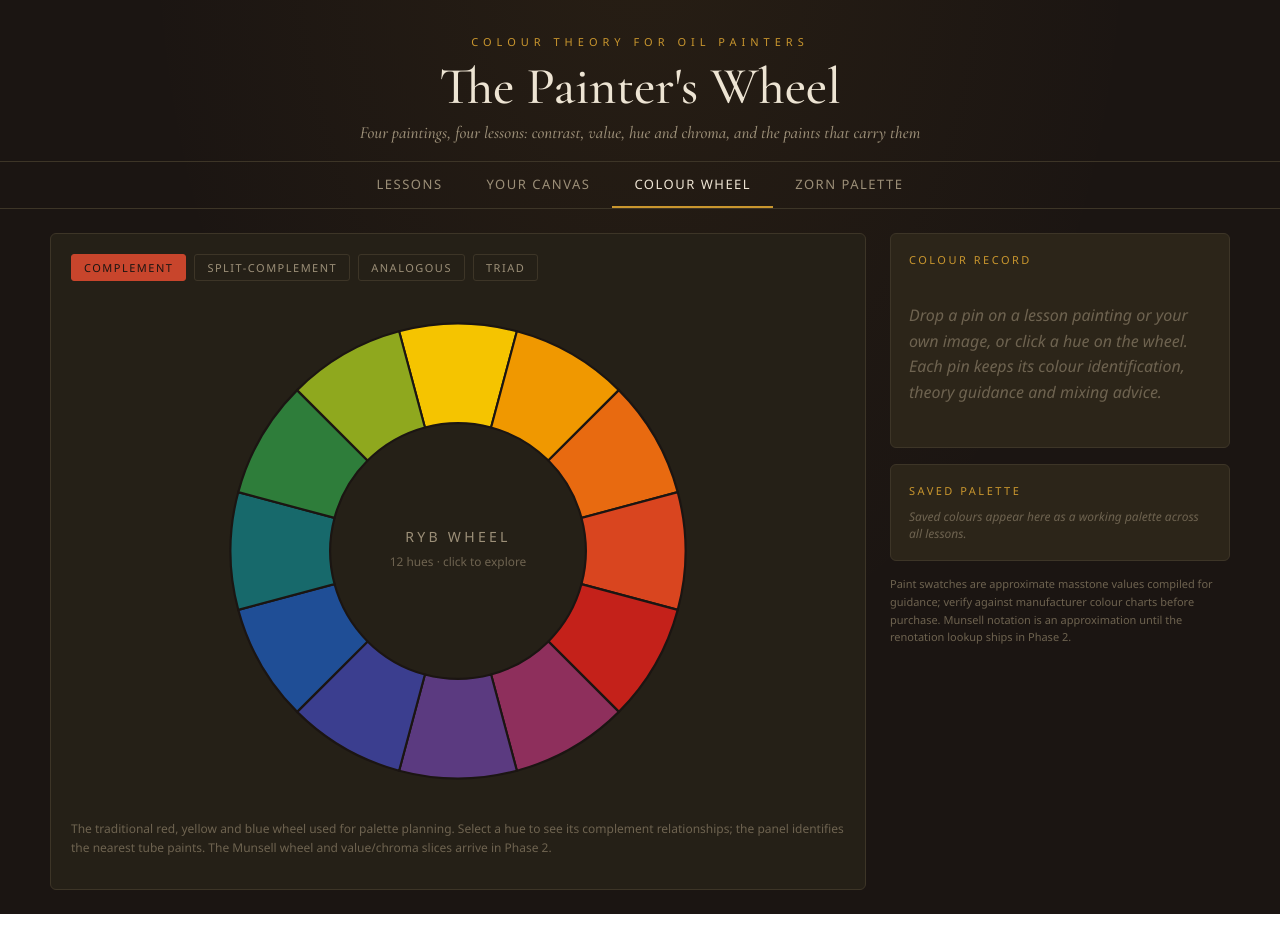
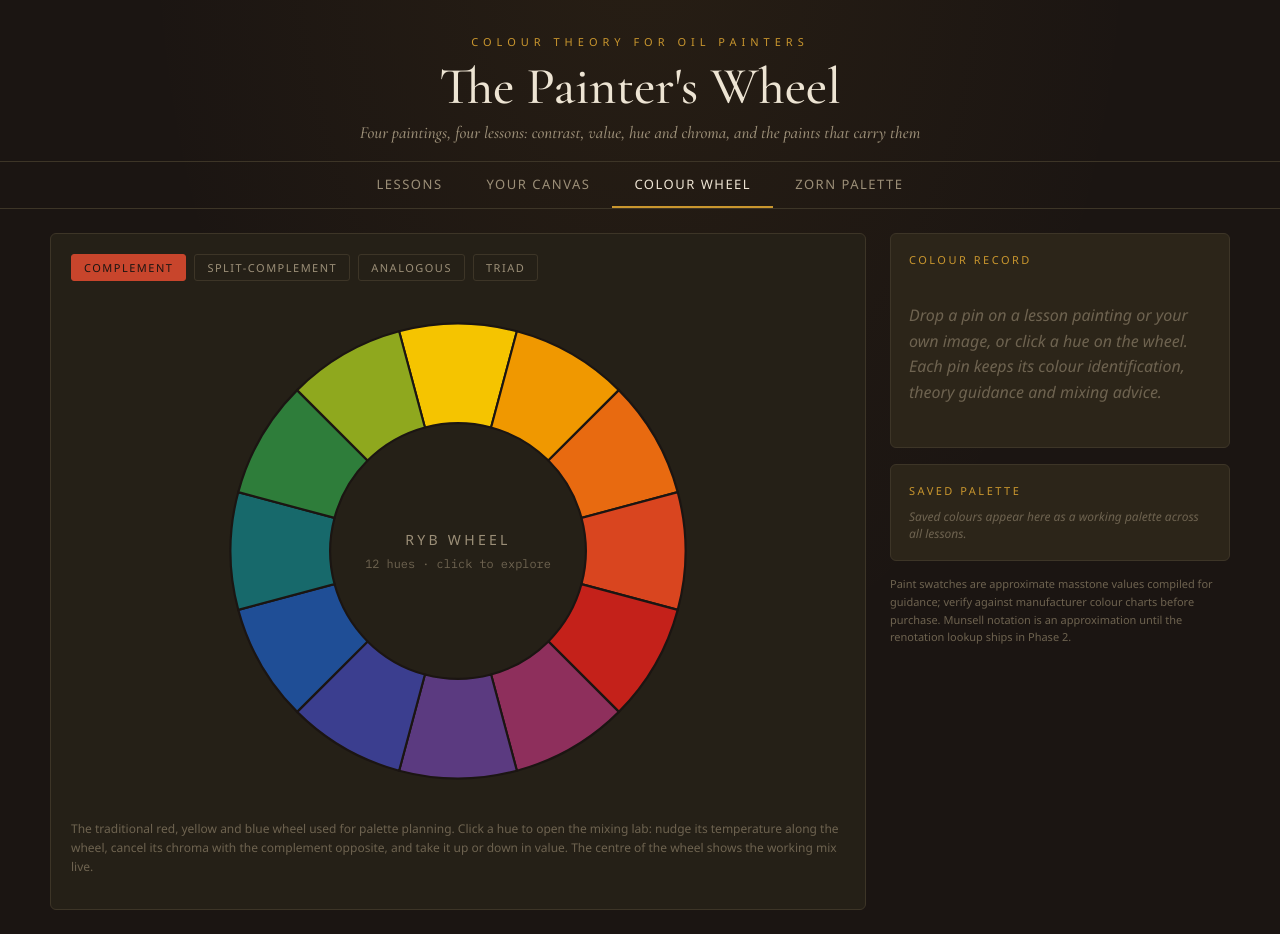
Before and after one commit to ppscon/painters-wheel, a React (Vite) app: page / in a window 1280 px wide. Both pictures are taken after a click on the button "COLOUR WHEEL". Built offline with nearby package versions, Linux system fonts and the light colour scheme.

Commit message:
Phase 1.9: dynamic wheel mixing lab, persistence, touch support

```diff
--- a/src/App.jsx
+++ b/src/App.jsx
@@ -1,7 +1,7 @@
 import React, { useState, useRef, useEffect, useMemo, useCallback } from "react";
 
 /* ================================================================
-   THE PAINTER'S WHEEL: Phase 1.8
+   THE PAINTER'S WHEEL: Phase 1.9
    Lessons gateway (Contrast · Value · Hue · Chroma) with pin-based
    study, colour theory guidance, paint matching and mixing advice
    ================================================================ */
@@ -571,6 +571,48 @@ function WheelView({ selected, setSelected }) {
   const size = 480, cx = size / 2, cy = size / 2;
   const rOut = 210, rIn = 118;
   const [harmony, setHarmony] = useState("complement");
+  const [selIdx, setSelIdx] = useState(null);
+  const [nudge, setNudge] = useState(0);
+  const [neutral, setNeutral] = useState(0);
+  const [valAdj, setValAdj] = useState(0);
+  const [darkWith, setDarkWith] = useState("complement");
+
+  const pick = (i) => {
+    setSelIdx(i);
+    setNudge(0); setNeutral(0); setValAdj(0);
+  };
+  const reset = () => { setNudge(0); setNeutral(0); setValAdj(0); };
+
+  const base = selIdx == null ? null : RYB[selIdx];
+  const compIdx = selIdx == null ? null : (selIdx + 6) % 12;
+  const leftIdx = selIdx == null ? null : (selIdx + 11) % 12;
+  const rightIdx = selIdx == null ? null : (selIdx + 1) % 12;
+
+  const working = useMemo(() => {
+    if (selIdx == null) return null;
+    const comp = RYB[compIdx].hex;
+    const neighbour = RYB[nudge >= 0 ? rightIdx : leftIdx].hex;
+    const wn = Math.abs(nudge) / 200;
+    let parts = [[base.hex, 1 - wn], [neighbour, wn]];
+    const wc = neutral / 200;
+    if (wc > 0) parts = parts.map(([h, w]) => [h, w * (1 - wc)]).concat([[comp, wc]]);
+    const wv = Math.abs(valAdj) / 130;
+    if (valAdj > 0) parts = parts.concat([[ZHEX.white, wv]]);
+    if (valAdj < 0) {
+      if (darkWith === "black") parts = parts.concat([[ZHEX.black, wv]]);
+      else parts = parts.concat([[comp, wv * 0.8], [ZHEX.black, wv * 0.3]]);
+    }
+    return mixMulti(parts);
+  }, [selIdx, compIdx, leftIdx, rightIdx, nudge, neutral, valAdj, darkWith, base]);
+
+  useEffect(() => { if (working) setSelected(working); }, [working, setSelected]);
+
+  const lab = working ? rgbToLab(...hexToRgb(working)) : null;
+  const chroma = lab ? Math.hypot(lab[1], lab[2]) : 0;
+  const value = lab ? lab[0] / 10 : 0;
+  const near = working ? nearestPaint(working) : null;
+  const chromaWord = chroma < 8 ? "neutralised" : chroma < 25 ? "muted" : "full voice";
+
   const segPath = (i) => {
     const a0 = ((i * 30 - 105) * Math.PI) / 180;
     const a1 = ((i * 30 - 75) * Math.PI) / 180;
@@ -583,8 +625,25 @@ function WheelView({ selected, setSelected }) {
     const a = ((i * 30 - 90) * Math.PI) / 180;
     return [cx + r * Math.cos(a), cy + r * Math.sin(a)];
   };
-  const selIdx = selected == null ? null : RYB.findIndex((h) => h.hex === selected);
-  const related = selIdx == null || selIdx < 0 ? [] : HARMONIES[harmony].offsets.map((o) => (selIdx + o) % 12);
+  const related = selIdx == null ? [] : HARMONIES[harmony].offsets.map((o) => (selIdx + o) % 12);
+  const ladder = selIdx == null ? [] :
+    Array.from({ length: 9 }, (_, i) => mixMulti([[base.hex, 1 - i / 16], [RYB[compIdx].hex, i / 16]]));
+
+  const sliderRow = (label, min, max, val, onChange, leftCap, rightCap) => (
+    <div style={{ margin: "12px 0 2px" }}>
+      <div style={{ display: "flex", justifyContent: "space-between", alignItems: "baseline" }}>
+        <span style={{ fontSize: 11, color: T.ochre, letterSpacing: 1.5, textTransform: "uppercase" }}>{label}</span>
+      </div>
+      <div style={{ display: "flex", alignItems: "center", gap: 10, marginTop: 4 }}>
+        <span style={{ fontSize: 10, color: T.faint, width: 74, textAlign: "right", flexShrink: 0 }}>{leftCap}</span>
+        <input type="range" min={min} max={max} step="1" value={val}
+          onChange={(e) => onChange(Number(e.target.value))}
+          style={{ flex: 1, accentColor: T.ochre }} />
+        <span style={{ fontSize: 10, color: T.faint, width: 74, flexShrink: 0 }}>{rightCap}</span>
+      </div>
+    </div>
+  );
+
   return (
     <div>
       <div style={{ display: "flex", gap: 8, flexWrap: "wrap", marginBottom: 10 }}>
@@ -601,7 +660,7 @@ function WheelView({ selected, setSelected }) {
         ))}
       </div>
       <svg viewBox={`0 0 ${size} ${size}`} style={{ width: "100%", maxWidth: 520, display: "block", margin: "0 auto" }}>
-        {selIdx != null && selIdx >= 0 &&
+        {selIdx != null &&
           related.map((ri) => {
             const [x1, y1] = mid(selIdx, (rOut + rIn) / 2);
             const [x2, y2] = mid(ri, (rOut + rIn) / 2);
@@ -615,33 +674,133 @@ function WheelView({ selected, setSelected }) {
           return (
             <path key={i} d={segPath(i)} fill={h.hex} stroke={T.ground}
               strokeWidth={isSel ? 0 : 2}
-              opacity={selIdx == null || selIdx < 0 || isSel || isRel ? 1 : 0.35}
+              opacity={selIdx == null || isSel || isRel ? 1 : 0.35}
               style={{ cursor: "pointer", transition: "opacity .25s" }}
-              onClick={() => setSelected(h.hex)}>
+              onClick={() => pick(i)}>
               <title>{h.name}</title>
             </path>
           );
         })}
-        {selIdx != null && selIdx >= 0 && (
+        {selIdx != null && (
           <path d={segPath(selIdx)} fill="none" stroke={T.bone} strokeWidth="3" pointerEvents="none" />
         )}
         {related.map((ri) => (
           <path key={"r" + ri} d={segPath(ri)} fill="none"
             stroke={HARMONIES[harmony].color} strokeWidth="2.5" pointerEvents="none" />
         ))}
-        <text x={cx} y={cy - 8} textAnchor="middle" fill={T.muted}
+        {working && (
+          <circle cx={cx} cy={cy} r={rIn - 16} fill={working} stroke={T.line} strokeWidth="1.5" />
+        )}
+        <text x={cx} y={cy - 6} textAnchor="middle"
+          fill={working ? (value > 5.5 ? "#1B1512" : "#EDE4D3") : T.muted}
           style={{ fontSize: 13, letterSpacing: 3, textTransform: "uppercase" }}>
-          {selIdx != null && selIdx >= 0 ? RYB[selIdx].name : "RYB Wheel"}
+          {selIdx != null ? RYB[selIdx].name : "RYB Wheel"}
         </text>
-        <text x={cx} y={cy + 14} textAnchor="middle" fill={T.faint} style={{ fontSize: 11 }}>
-          {selIdx != null && selIdx >= 0 ? HARMONIES[harmony].label : "12 hues · click to explore"}
+        <text x={cx} y={cy + 16} textAnchor="middle"
+          fill={working ? (value > 5.5 ? "#3D3527" : "#9C8F78") : T.faint}
+          style={{ fontSize: 11, fontFamily: "'IBM Plex Mono', monospace" }}>
+          {working ? working : "12 hues \u00b7 click to explore"}
         </text>
       </svg>
-      <p style={{ color: T.faint, fontSize: 12, lineHeight: 1.6, marginTop: 8 }}>
-        The traditional red, yellow and blue wheel used for palette planning. Select a hue to see its{" "}
-        {HARMONIES[harmony].label.toLowerCase()} relationships; the panel identifies the nearest
-        tube paints. The Munsell wheel and value/chroma slices arrive in Phase 2.
-      </p>
+
+      {selIdx == null ? (
+        <p style={{ color: T.faint, fontSize: 12, lineHeight: 1.6, marginTop: 8 }}>
+          The traditional red, yellow and blue wheel used for palette planning. Click a hue to open
+          the mixing lab: nudge its temperature along the wheel, cancel its chroma with the
+          complement opposite, and take it up or down in value. The centre of the wheel shows the
+          working mix live.
+        </p>
+      ) : (
+        <div style={{ marginTop: 6 }}>
+          <div style={{ display: "flex", justifyContent: "space-between", alignItems: "center" }}>
+            <div style={{ fontSize: 11, letterSpacing: 2.5, textTransform: "uppercase", color: T.ochre }}>
+              Mixing lab
+            </div>
+            <button onClick={reset} style={{
+              fontSize: 10, letterSpacing: 1, textTransform: "uppercase", color: T.faint,
+              background: "transparent", border: `1px dashed ${T.line}`, borderRadius: 3,
+              padding: "3px 10px", cursor: "pointer", fontFamily: "inherit",
+            }}>
+              Reset
+            </button>
+          </div>
+
+          {sliderRow("Hue \u00b7 lean along the wheel", -100, 100, nudge, setNudge,
+            RYB[leftIdx].name, RYB[rightIdx].name)}
+          <div style={{ color: T.faint, fontSize: 11, lineHeight: 1.5 }}>
+            Temperature nudges come from the neighbouring spokes, not from new tubes. Local colour
+            rarely sits exactly on a spoke; lean it warm or cool.
+          </div>
+
+          {sliderRow("Chroma \u00b7 cancel with the complement", 0, 100, neutral, setNeutral,
+            "full chroma", `toward ${RYB[compIdx].name}`)}
+          <div style={{ display: "flex", gap: 4, margin: "6px 0 4px" }}>
+            {ladder.map((h, i) => (
+              <button key={i} onClick={() => setNeutral(Math.round((i * 100) / 8))} title={h} style={{
+                flex: 1, height: 26, background: h, cursor: "pointer", padding: 0,
+                border: `1px solid ${Math.round((i * 100) / 8) === neutral ? T.bone : T.line}`,
+                borderRadius: 2,
+              }} />
+            ))}
+          </div>
+          <div style={{ color: T.faint, fontSize: 11, lineHeight: 1.5 }}>
+            Opposites cancel: mixing toward {RYB[compIdx].name} pulls {RYB[selIdx].name} to a
+            neutral grey while barely moving its value. This is how a colour is quietened without
+            mud, and why the complement is the first tool for greying a note that shouts.
+          </div>
+
+          {sliderRow("Value \u00b7 shade and tint", -100, 100, valAdj, setValAdj,
+            "toward dark", "toward white")}
+          <div style={{ display: "flex", alignItems: "center", gap: 8, marginTop: 2 }}>
+            <span style={{ fontSize: 10, color: T.faint, letterSpacing: 0.5, textTransform: "uppercase" }}>Darken</span>
+            {["complement", "black"].map((m) => (
+              <button key={m} onClick={() => setDarkWith(m)} style={{
+                padding: "3px 10px", fontSize: 10, letterSpacing: 1, textTransform: "uppercase",
+                background: darkWith === m ? T.bone : "transparent",
+                color: darkWith === m ? T.ground : T.muted,
+                border: `1px solid ${darkWith === m ? T.bone : T.line}`,
+                borderRadius: 3, cursor: "pointer", fontFamily: "inherit",
+              }}>
+                with {m}
+              </button>
+            ))}
+          </div>
+          <div style={{ color: T.faint, fontSize: 11, lineHeight: 1.5, marginTop: 4 }}>
+            Tints are white; shadows are a choice. Black drags chroma down with the value and can
+            deaden a passage; darkening with the complement keeps the dark alive. Flick between
+            the two at the same slider position and watch the chroma reading.
+          </div>
+
+          <div style={{
+            display: "flex", gap: 14, alignItems: "center", marginTop: 14,
+            background: T.panel2, border: `1px solid ${T.line}`, borderRadius: 6, padding: 12,
+          }}>
+            <div style={{
+              width: 62, height: 62, borderRadius: 6, background: working,
+              border: `1px solid ${T.line}`, flexShrink: 0,
+            }} />
+            <div style={{ flex: 1, minWidth: 0 }}>
+              <div className="mono" style={{ fontSize: 15, color: T.bone }}>{working}</div>
+              <div className="mono" style={{ fontSize: 11, color: T.muted, marginTop: 2 }}>
+                Munsell ≈ {labToMunsell(lab)} · Value {value.toFixed(1)} · Chroma {chroma.toFixed(0)} ({chromaWord})
+              </div>
+              {near && (
+                <div style={{ display: "flex", gap: 6, alignItems: "center", marginTop: 5 }}>
+                  <div style={{ width: 14, height: 14, borderRadius: 2, background: near.x, border: `1px solid ${T.line}` }} />
+                  <span style={{ fontSize: 11, color: T.muted }}>
+                    nearest tube {near.n} ({near.m}) · <span className="mono">ΔE {near.dE.toFixed(1)}</span>
+                  </span>
+                </div>
+              )}
+            </div>
+          </div>
+          <p style={{ color: T.faint, fontSize: 11, lineHeight: 1.5, marginTop: 8 }}>
+            The full record for the working mix, with paint matches and a mixing recommendation,
+            is in the panel alongside. Mixes are computed optically in linear RGB; real pigment is
+            subtractive and lands darker and duller.
+          </p>
+        </div>
+      )}
     </div>
   );
 }
@@ -881,6 +1040,8 @@ function SamplerCanvas({ source, pins, activePinId, onAddPin, onSelectPin, extra
   const [status, setStatus] = useState("loading");
   const [gray, setGray] = useState(false);
   const [loupe, setLoupe] = useState(null);
+  const lastPt = useRef(null);
+  const suppressClick = useRef(false);
 
   const draw = useCallback((grayscale) => {
     const src = srcRef.current, disp = dispRef.current;
@@ -950,9 +1111,26 @@ function SamplerCanvas({ source, pins, activePinId, onAddPin, onSelectPin, extra
     }
   };
   const onClick = (e) => {
+    if (suppressClick.current) { suppressClick.current = false; return; }
     if (status !== "ready") return;
     const { x, y, fx, fy } = toCanvasCoords(e);
     onAddPin({ fx, fy, hex: sampleAvg(x, y) });
+  };
+
+  const onTouch = (e) => {
+    if (status !== "ready") return;
+    const t = e.touches && e.touches[0];
+    if (!t) return;
+    lastPt.current = { clientX: t.clientX, clientY: t.clientY };
+    onMove(t);
+  };
+  const onTouchEnd = () => {
+    if (status !== "ready" || !lastPt.current) return;
+    const { x, y, fx, fy } = toCanvasCoords(lastPt.current);
+    onAddPin({ fx, fy, hex: sampleAvg(x, y) });
+    lastPt.current = null;
+    setLoupe(null);
+    suppressClick.current = true;
   };
 
   return (
@@ -982,7 +1160,8 @@ function SamplerCanvas({ source, pins, activePinId, onAddPin, onSelectPin, extra
           </div>
         )}
         <canvas ref={dispRef} onMouseMove={onMove} onMouseLeave={() => setLoupe(null)} onClick={onClick}
-          style={{ width: "100%", display: status === "ready" ? "block" : "none", cursor: "crosshair" }} />
+          onTouchStart={onTouch} onTouchMove={onTouch} onTouchEnd={onTouchEnd}
+          style={{ width: "100%", display: status === "ready" ? "block" : "none", cursor: "crosshair", touchAction: "none" }} />
         {status === "ready" && pins.map((p) => (
           <Pin key={p.id} pin={p} active={p.id === activePinId} onSelect={onSelectPin} />
         ))}
@@ -1139,16 +1318,35 @@ function UploadView({ pins, activePinId, onAddPin, onSelectPin, onNewImage, setS
 }
 
 /* ---------------- App -------------------------------------------- */
+const PW_STORE = (() => {
+  try {
+    const k = "__pw_probe";
+    window.localStorage.setItem(k, "1");
+    window.localStorage.removeItem(k);
+    return window.localStorage;
+  } catch (e) { return null; }
+})();
+const PW_KEY = "painters-wheel-v1";
+const PW_SAVED = (() => {
+  if (!PW_STORE) return null;
+  try { return JSON.parse(PW_STORE.getItem(PW_KEY) || "null"); } catch (e) { return null; }
+})();
+const PW_INIT_PINS = Object.assign(
+  { contrast: [], value: [], hue: [], chroma: [], upload: [] },
+  (PW_SAVED && PW_SAVED.pins) || {},
+  { upload: [] }
+);
 let PIN_SEQ = 1;
+for (const k in PW_INIT_PINS) for (const p of PW_INIT_PINS[k]) if (p.id >= PIN_SEQ) PIN_SEQ = p.id + 1;
 export default function App() {
   const [tab, setTab] = useState("lessons");
   const [lessonId, setLessonId] = useState("contrast");
   const [wheelHex, setWheelHex] = useState(null);
   const [clusterHex, setClusterHex] = useState(null);
   const [zornHex, setZornHex] = useState(null);
-  const [pins, setPins] = useState({ contrast: [], value: [], hue: [], chroma: [], upload: [] });
+  const [pins, setPins] = useState(PW_INIT_PINS);
   const [activePin, setActivePin] = useState(null);
-  const [palette, setPalette] = useState([]);
+  const [palette, setPalette] = useState((PW_SAVED && PW_SAVED.palette) || []);
   const [viewHex, setViewHex] = useState(null);
 
   useEffect(() => {
@@ -1158,6 +1356,13 @@ export default function App() {
     document.head.appendChild(l);
     return () => l.remove();
   }, []);
+
+  useEffect(() => {
+    if (!PW_STORE) return;
+    try {
+      PW_STORE.setItem(PW_KEY, JSON.stringify({ pins: { ...pins, upload: [] }, palette }));
+    } catch (e) { /* storage full or unavailable; persistence is best-effort */ }
+  }, [pins, palette]);
 
   const ctxKey = tab === "lessons" ? lessonId : tab === "upload" ? "upload" : null;
   const ctxPins = ctxKey ? pins[ctxKey] : [];
```
Also changed, not shown: 1 other file (tests, documents, lock files or other folders).
